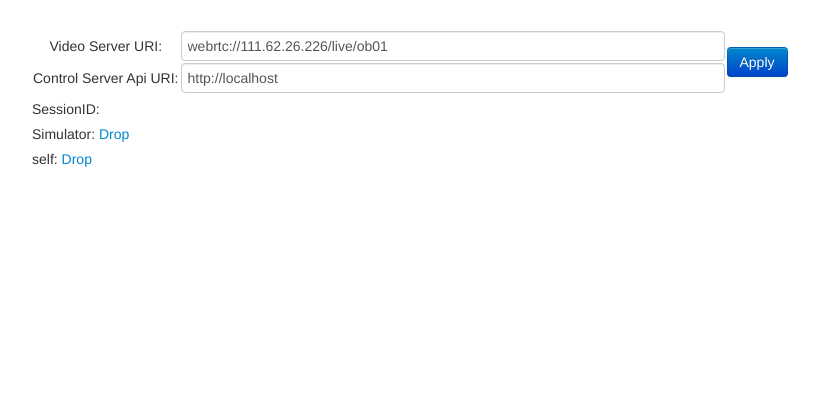
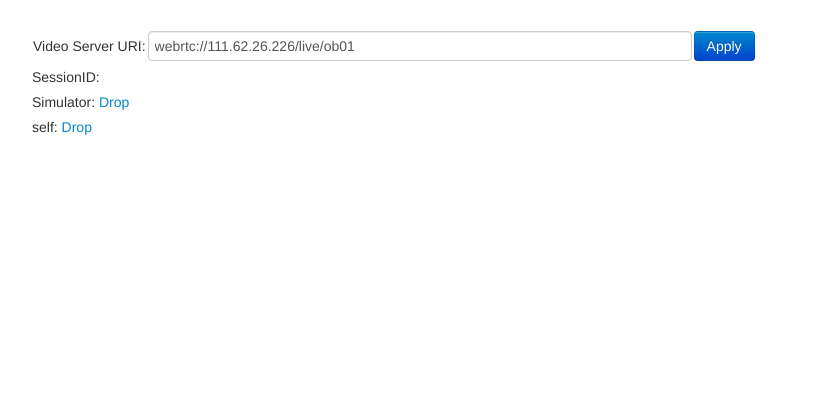
Before and after one commit to ElectricDogCN/djangoProject, a Django app: page /index/ in a window 1280 px wide. Shown: the top 420 px of the page, without its empty margins (138-957 px from the left). Run offline with Django 3.2, Linux system fonts and the light colour scheme.

Commit message:
1.Clean up useless code 2.Adaptive to ssl address format

```diff
--- a/templates/control.html
+++ b/templates/control.html
@@ -1,5 +1,4 @@
 <!DOCTYPE html>
-<!-- saved from url=(0102)http://ossrs.net/players/rtc_player.html?vhost=d.ossrs.net&server=d.ossrs.net&port=1985&autostart=true -->
 <html>
 <head>
     <meta http-equiv="Content-Type" content="text/html; charset=UTF-8">
@@ -30,12 +29,7 @@
                     <button class="btn btn-primary" id="btn_play">Apply</button>
                 </td>
             </tr>
-            <tr>
-                <td>Control Server Api URI:</td>
-                <td><input type="text" id="txt_con_url" class="input-xxlarge" value=""></td>
-            </tr>
         </table>
-
     </div>
 
     <label></label>
@@ -62,13 +56,12 @@
         {#$('#joy-con').hide();#}
         $('#txt_url').val('webrtc://111.62.26.226/live/ob01')
         {#$('#txt_url').val('webrtc://' + window.location.host.split(":")[0] + '/live/ob01')#}
-        $('#txt_con_url').val(window.location.href.split(window.location.host)[0] + window.location.host)
 
         let ws = null;
         let connectControl = function () {
             if ("WebSocket" in window) {
                 console.log("您的浏览器支持 WebSocket!");
-                ws = new WebSocket("ws://" + window.location.host + "/link/");
+                ws = new WebSocket(((window.location.protocol.replace(":", "") !== "https") ? "ws://" : "wss://") + window.location.host + "/link/");
                 ws.onopen = function () {
                     // Web Socket 已连接上，使用 send() 方法尝试发送数据
                     ws.send('{"l":"0","r":"0"}');
@@ -89,19 +82,6 @@
             }
         }
 
-        let submitControl = function (l, r) {
-            if (this.promise_ != null) {
-                if ((new Date().getTime() - this.lastDate) < 50) {
-                    return
-                }
-                if (this.promise_.state() === 'pending')
-                    this.promise_.abort()
-            }
-            this.lastDate = new Date().getTime()
-            return this.promise_ = $.get($('#txt_con_url').val() + "/control/?l=" + l + "&r=" + r, function (data, status) {
-                console.log("Data: " + data + "\nStatus: " + status);
-            });
-        }
         let lastL = 0
         let lastR = 0
         let submitWsControl = function (l, r) {
@@ -132,20 +112,16 @@
             });
 
             let url = 'webrtc://' + host + '/' + room + '/' + display;
-            {#$('#rtc_media_publisher').show();#}
-            {#$('#publisher').show();#}
 
             if (publisher) {
                 publisher.close();
             }
             publisher = new SrsRtcPublisherAsync();
-            {#$('#rtc_media_publisher').prop('srcObject', publisher.stream);#}
 
             return publisher.publish(url).then(function (session) {
                 $('#self').text('Self: ' + url);
             }).catch(function (reason) {
                 publisher.close();
-                {#$('#rtc_media_publisher').hide();#}
                 console.error(reason);
             });
         };
@@ -191,7 +167,7 @@
             if (!loopStop) {
                 loopStop = setInterval(function () {
                     if (lastL < 0.01 && lastL > -0.01) {
-                        $.get($('#txt_con_url').val() + "/control/?l=0&r=0", function (data, status) {
+                        $.get(window.location.protocol.replace(":", "") + "://" + window.location.host + "/control/?l=0&r=0", function (data, status) {
                             console.log("Data: " + data + "\nStatus: " + status);
                         });
                         cancelStop()
```
